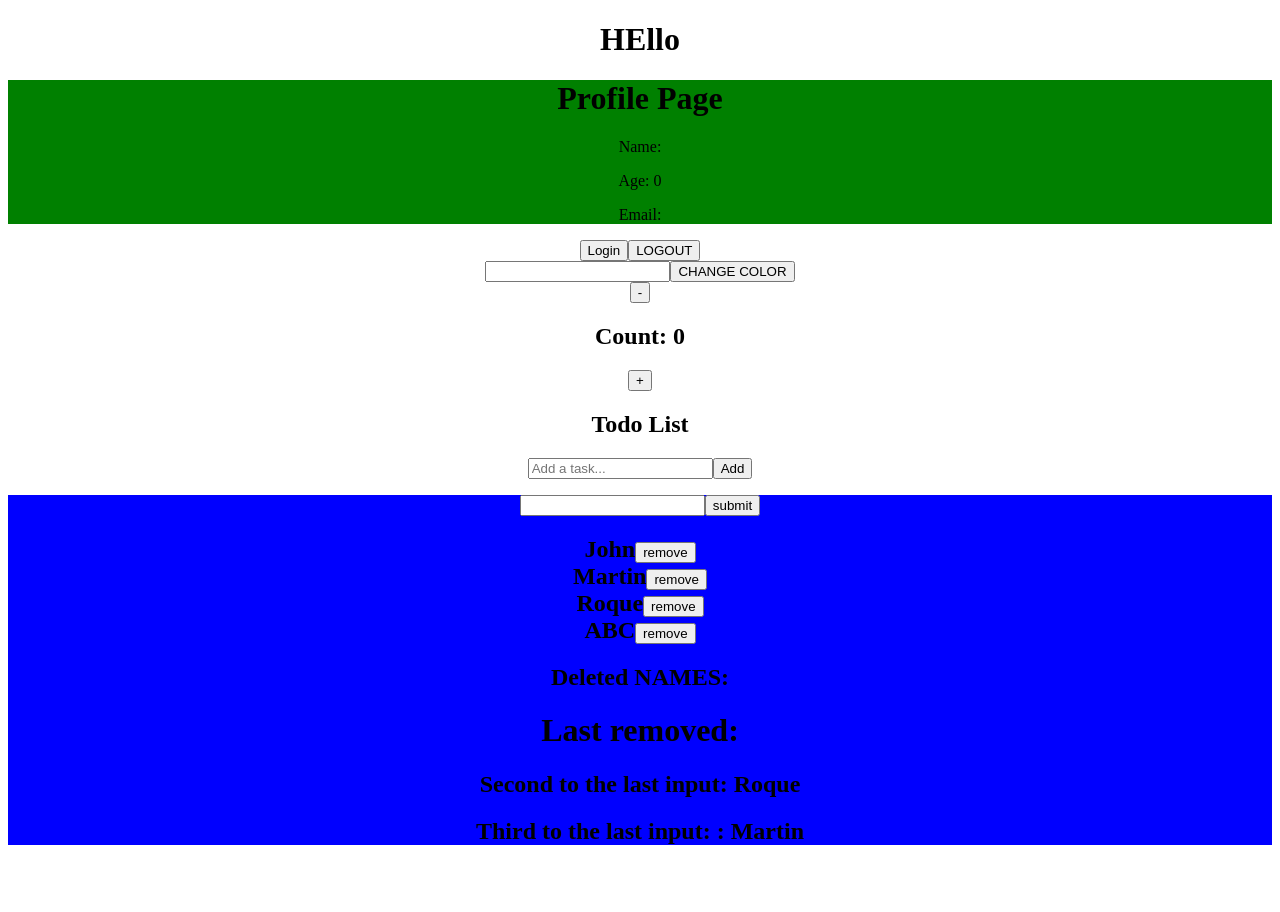
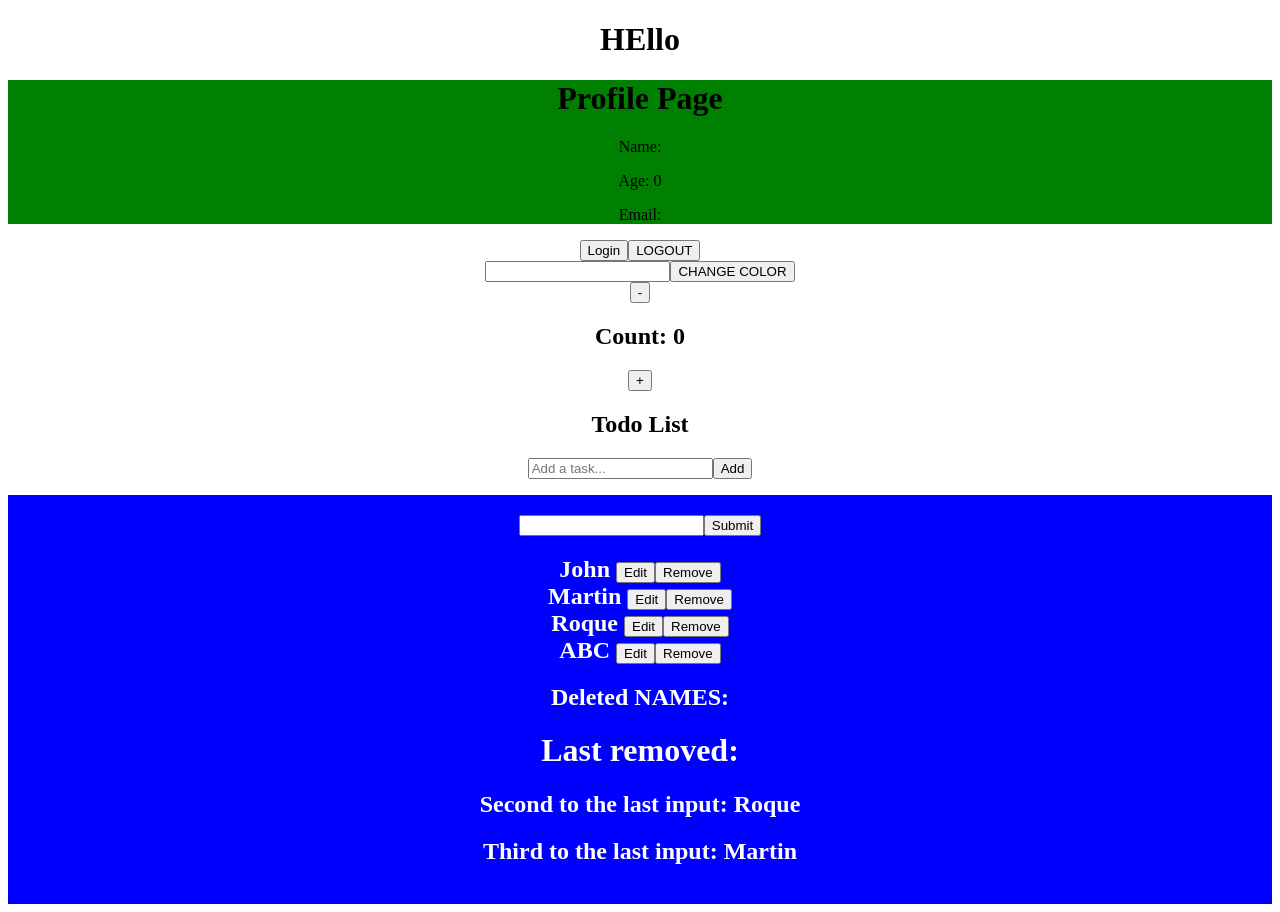
Before and after one commit to johnmartinroque/react-redux, a React (Create React App) app in the folder react-redux/: page / in a window 1280 px wide. Before the commit the page ends 864 px from the top, so only its background shows below. Built offline with nearby package versions, Linux system fonts and the light colour scheme.

Commit message:
edit name

```diff
--- a/react-redux/src/components/Input.js
+++ b/react-redux/src/components/Input.js
@@ -5,6 +5,8 @@ function Input() {
   const [input, setInput] = useState("");
   const [removed, setRemoved] = useState("");
   const [deletedItems, setDeletedItems] = useState([]);
+  const [editedIndex, setEditedIndex] = useState(null);
+  const [editedName, setEditedName] = useState("");
 
   const nameHandler = () => {
     if (input.trim()) {
@@ -21,37 +23,64 @@ function Input() {
     setNames(updateNames);
   };
 
+  const startEditing = (index) => {
+    setEditedIndex(index);
+    setEditedName(names[index]);
+  };
+
+  const saveEdit = (index) => {
+    const updatedNames = [...names];
+    updatedNames[index] = editedName;
+    setNames(updatedNames);
+    setEditedIndex(null);
+    setEditedName("");
+  };
+
   useEffect(() => {
     setNames(["John", "Martin", "Roque", "ABC"]);
   }, []);
 
   return (
-    <div style={{ backgroundColor: "blue" }}>
+    <div style={{ backgroundColor: "blue", padding: "20px", color: "white" }}>
       <input
         type="text"
         value={input}
         onChange={(e) => setInput(e.target.value)}
       />
-      <button onClick={nameHandler} type="submit">
-        submit
-      </button>
+      <button onClick={nameHandler}>Submit</button>
+
       <h2>
         {names.map((name, index) => (
           <div key={index}>
-            {name}
-            <button onClick={() => removeHandler(index)}>remove</button>
+            {editedIndex === index ? (
+              <>
+                <input
+                  type="text"
+                  value={editedName}
+                  onChange={(e) => setEditedName(e.target.value)}
+                />
+                <button onClick={() => saveEdit(index)}>Save</button>
+              </>
+            ) : (
+              <>
+                {name} <button onClick={() => startEditing(index)}>Edit</button>
+              </>
+            )}
+            <button onClick={() => removeHandler(index)}>Remove</button>
           </div>
         ))}
       </h2>
+
       <h2>
-        Deleted NAMES:{" "}
+        Deleted NAMES:
         {deletedItems.map((deleted, index) => (
           <div key={index}>{deleted}</div>
         ))}
       </h2>
+
       <h1>Last removed: {removed}</h1>
       <h2>Second to the last input: {names[names.length - 2]}</h2>
-      <h2>Third to the last input: : {names[names.length - 3]}</h2>
+      <h2>Third to the last input: {names[names.length - 3]}</h2>
     </div>
   );
 }
```
